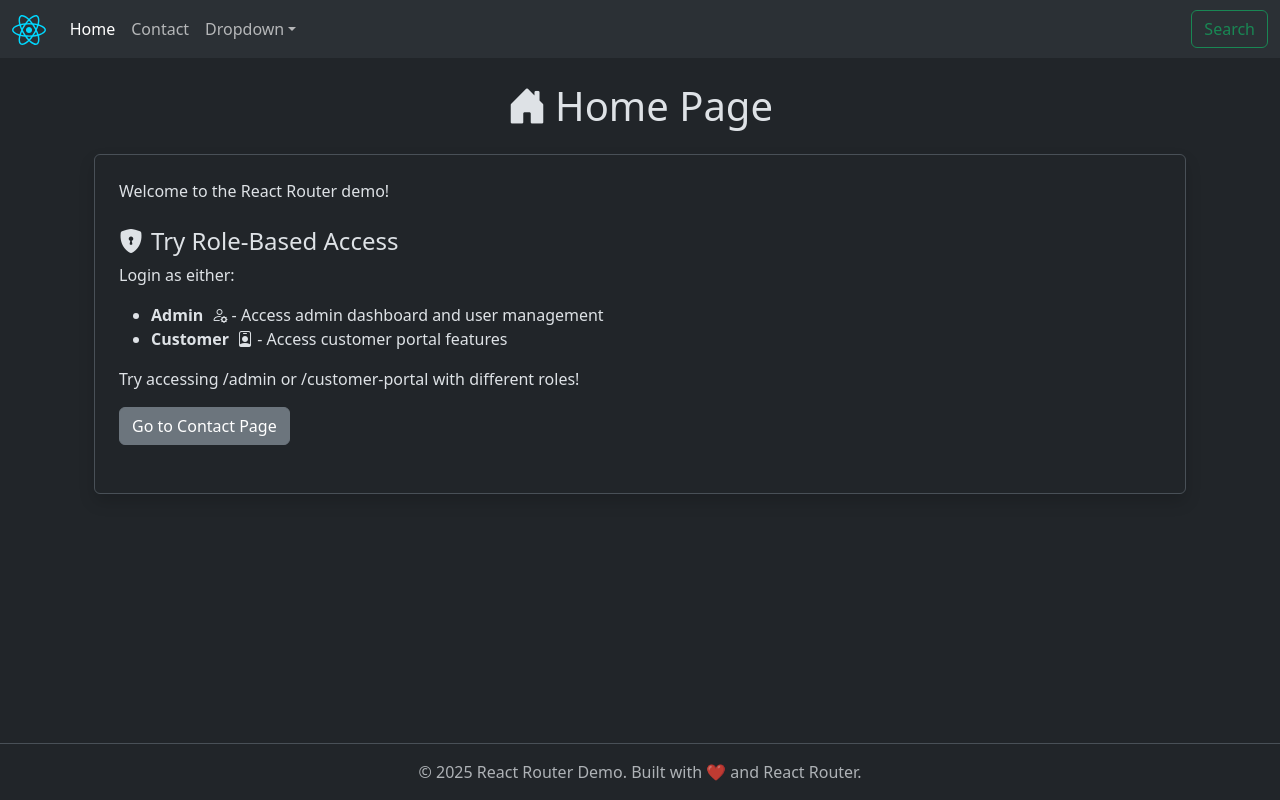
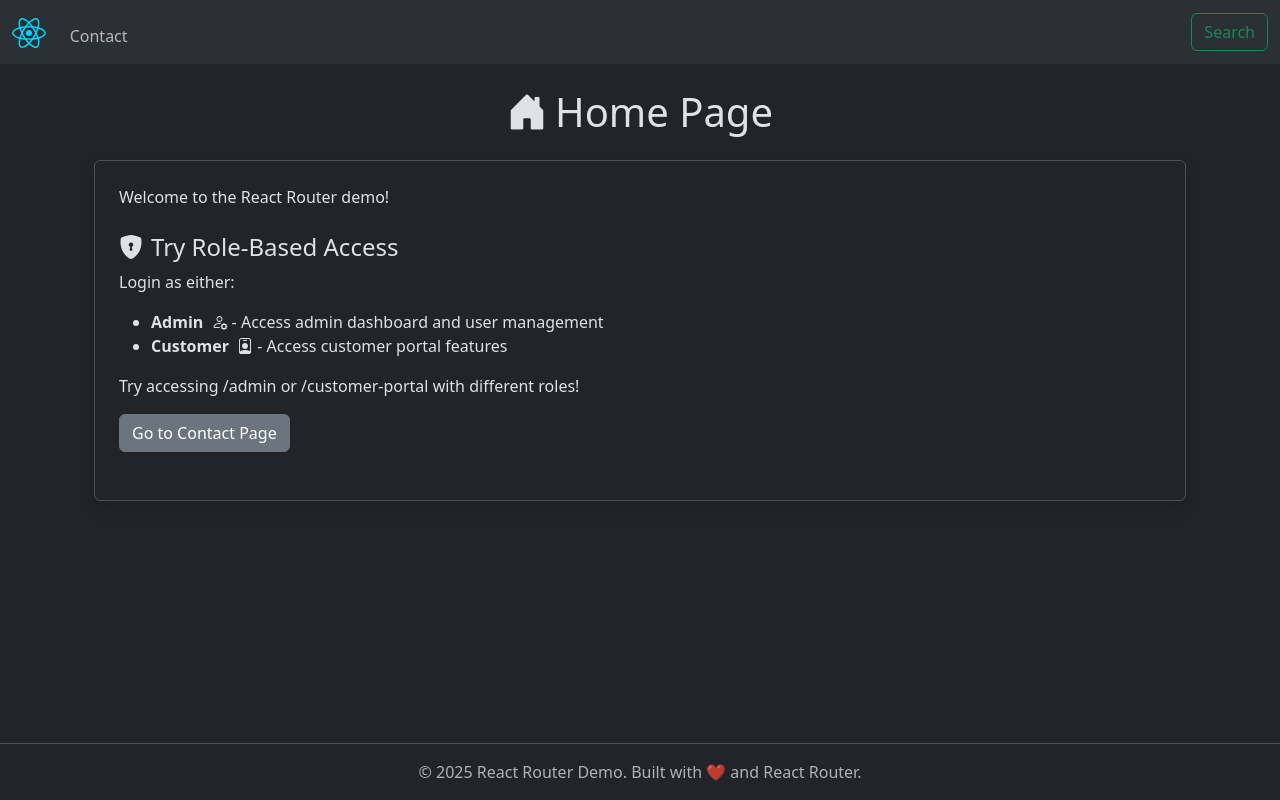
Before and after one commit to bhrugen/5-RouteOPedia, a React (Vite) app in the folder routeopedia/: page / in a window 1280 px wide. Built offline with nearby package versions, Linux system fonts and the light colour scheme.

Commit message:
Section 8 - Assignment 11 Solution - Add Link

```diff
--- a/routeopedia/src/layouts/MainLayout.jsx
+++ b/routeopedia/src/layouts/MainLayout.jsx
@@ -5,9 +5,9 @@ function MainLayout() {
   return (
     <nav className="navbar navbar-expand-sm bg-body-tertiary">
       <div className="container-fluid">
-        <a className="navbar-brand" href="#">
+        <Link className="navbar-brand" to="/">
           <img src={reactLogo} height="30" />
-        </a>
+        </Link>
         <button
           className="navbar-toggler"
           type="button"
@@ -20,47 +20,11 @@ function MainLayout() {
           <span className="navbar-toggler-icon"></span>
         </button>
         <div className="collapse navbar-collapse" id="navbarSupportedContent">
-          <ul className="navbar-nav me-auto mb-2 mb-lg-0">
-            <li className="nav-item">
-              <NavLink className="nav-link" aria-current="page" to="/">
-                Home
-              </NavLink>
-            </li>
+          <ul className="navbar-nav me-auto my-2 mb-lg-0">
             <li className="nav-item">
               <NavLink className="nav-link" to="/contact">
                 Contact
               </NavLink>
-            </li>
-            <li className="nav-item dropdown">
-              <a
-                className="nav-link dropdown-toggle"
-                href="#"
-                role="button"
-                data-bs-toggle="dropdown"
-                aria-expanded="false"
-              >
-                Dropdown
-              </a>
-              <ul className="dropdown-menu">
-                <li>
-                  <a className="dropdown-item" href="#">
-                    Action
-                  </a>
-                </li>
-                <li>
-                  <a className="dropdown-item" href="#">
-                    Another action
-                  </a>
-                </li>
-                <li>
-                  <hr className="dropdown-divider" />
-                </li>
-                <li>
-                  <a className="dropdown-item" href="#">
-                    Something else here
-                  </a>
-                </li>
-              </ul>
             </li>
           </ul>
           <form className="d-flex" role="search">
```
